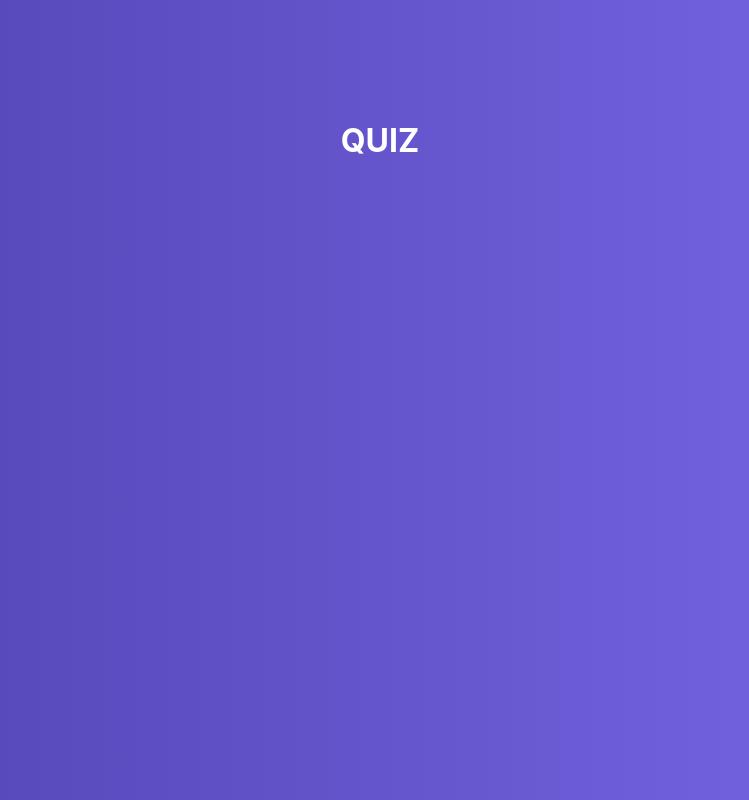
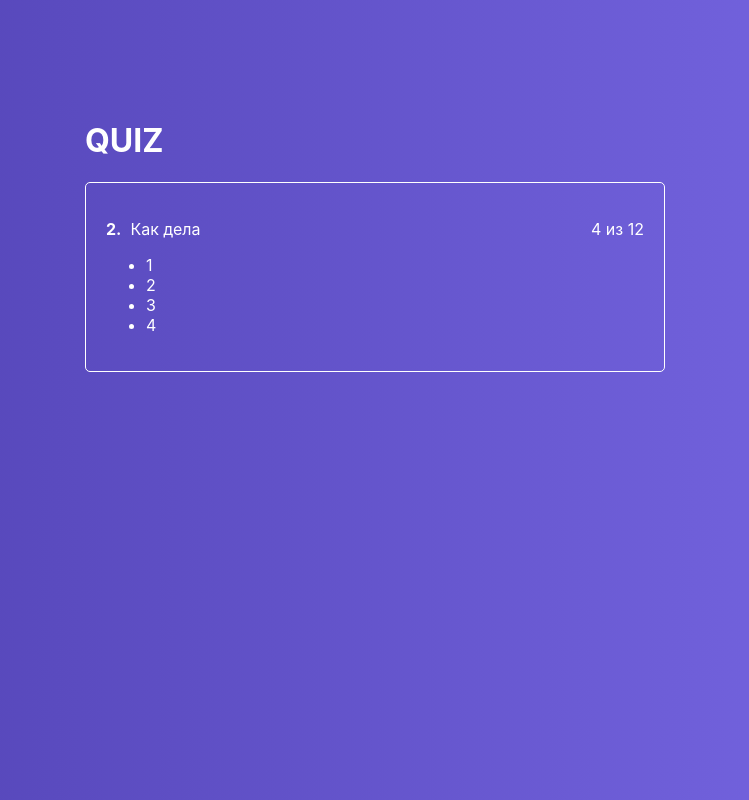
Before and after one commit to aSosunoff/ReactFirstProject, a React app: page / in a window 1280 px wide. Shown: the whole page, without its empty margins (265-1014 px from the left). Built offline with nearby package versions, Linux system fonts and the light colour scheme.

Commit message:
active quiz

```diff
--- a/src/components/ActiveQuiz/index.js
+++ b/src/components/ActiveQuiz/index.js
@@ -1,10 +1,22 @@
-import React from 'react';
-import classes from './index.module.css';
+import React from "react";
+import classes from "./index.module.css";
 
-export default () => {
-    return (
-        <div>
-            1
-        </div>
-    )
-}
+export default (props) => (
+    <div className={classes.activeQiuz}>
+        <p className={classes.question}>
+            <span>
+                <strong>2.</strong>&nbsp;
+                Как дела
+            </span>
+
+            <smal>4 из 12</smal>
+        </p>
+
+        <ul>
+            <li>1</li>
+            <li>2</li>
+            <li>3</li>
+            <li>4</li>
+        </ul>
+    </div>
+);
--- a/src/components/ActiveQuiz/index.module.css
+++ b/src/components/ActiveQuiz/index.module.css
@@ -0,0 +1,17 @@
+.activeQiuz {
+    padding: 20px;
+    color: #fff;
+    border: 1px solid #fff;
+    border-radius: 5px;
+    -webkit-border-radius: 5px;
+    -moz-border-radius: 5px;
+    -ms-border-radius: 5px;
+    -o-border-radius: 5px;
+    margin: 0 10px;
+    box-sizing: border-box;
+}
+
+.question {
+    display: flex;
+    justify-content: space-between;
+}
--- a/src/containers/Quiz/index.js
+++ b/src/containers/Quiz/index.js
@@ -1,15 +1,19 @@
 import React from "react";
 import classes from "./index.module.css";
+import ActiveQuiz from "../../components/ActiveQuiz";
 
 export default class extends React.Component {
-    state = {
-        quiz: [],
-    }
+	state = {
+		quiz: [],
+	};
 
 	render() {
 		return (
 			<div className={classes.quiz}>
-				<h1>QUIZ</h1>
+				<div className={classes.quizWrapper}>
+					<h1>QUIZ</h1>
+					<ActiveQuiz />
+				</div>
 			</div>
 		);
 	}
--- a/src/containers/Quiz/index.module.css
+++ b/src/containers/Quiz/index.module.css
@@ -7,7 +7,11 @@
 	background: linear-gradient(90deg, #5041b2 0%, #7969e6 100%);
 }
 
-.quiz h1{
+.quiz h1 {
 	color: #fff;
 	margin-left: 10px;
 }
+
+.quizWrapper {
+	width: 600px;
+}
```
Lines whose indentation alone changed are shown as unchanged.
